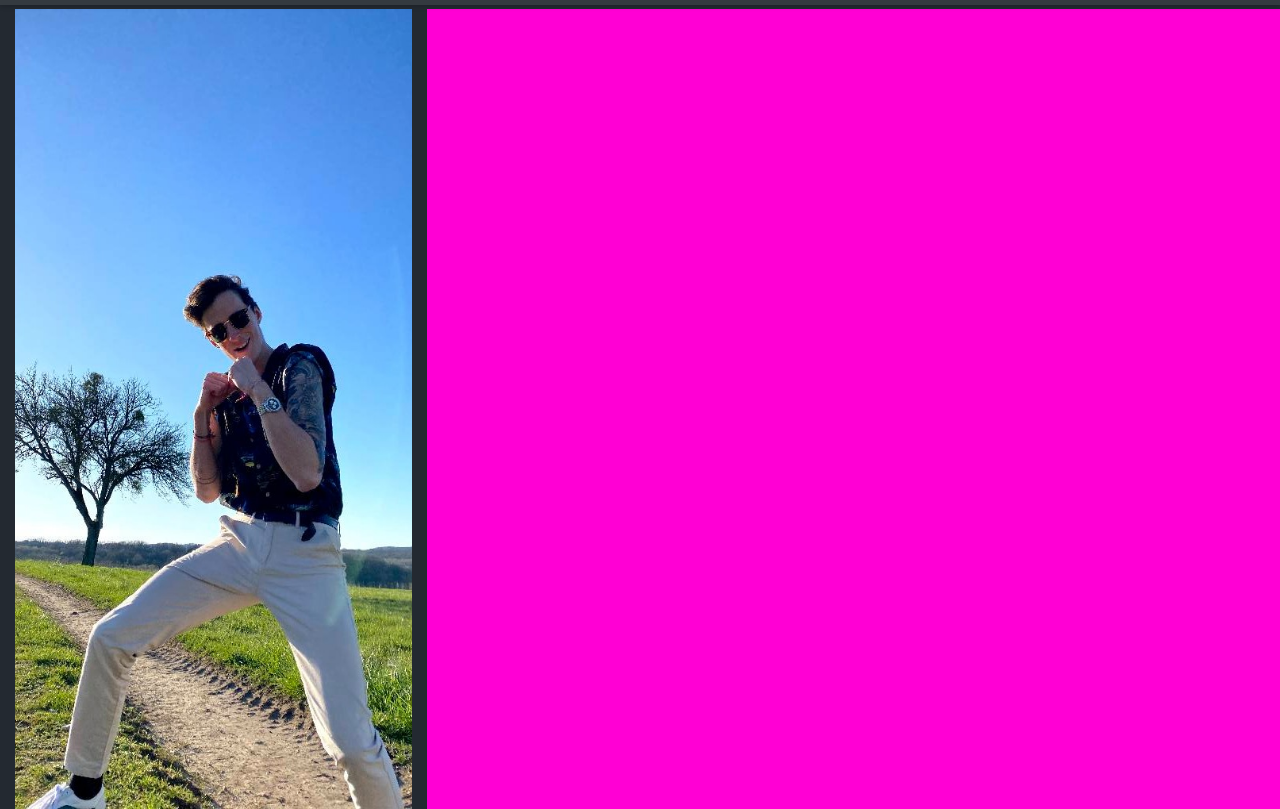
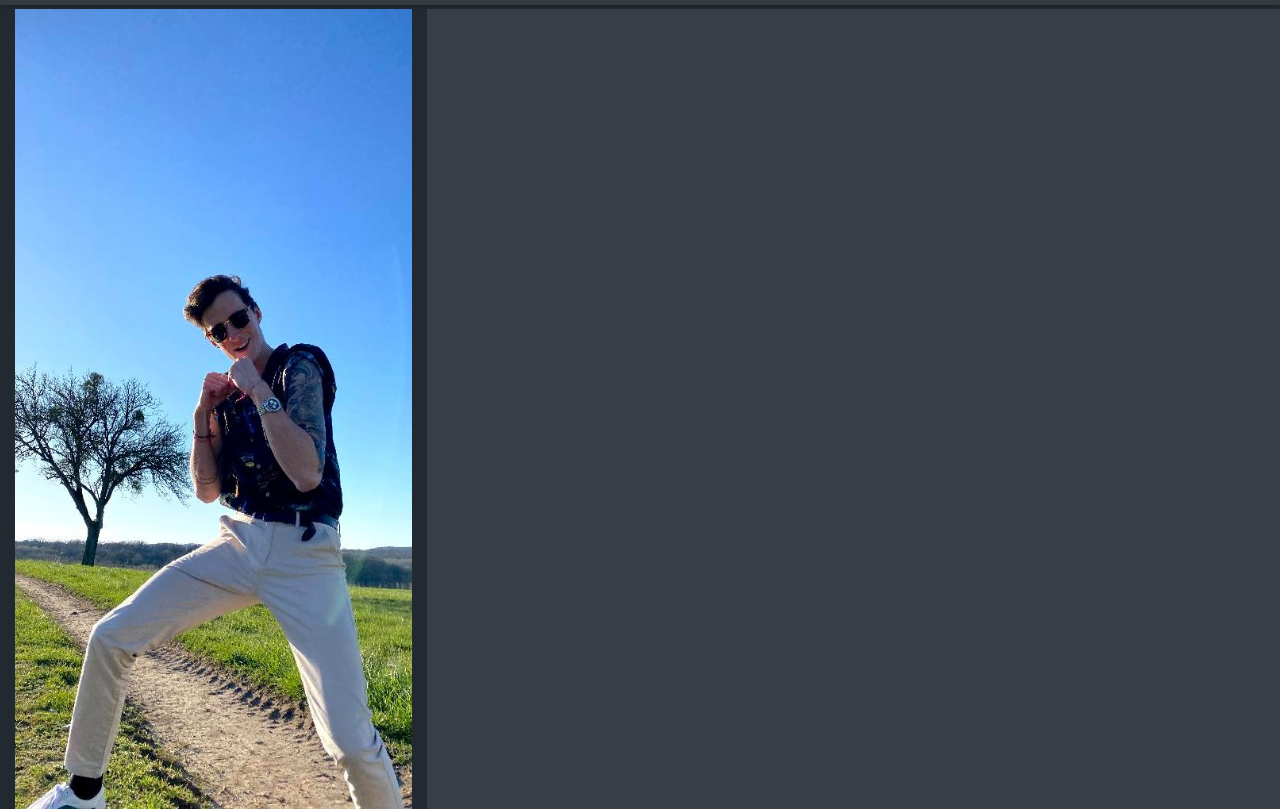
Before and after one commit to Switchf0cus/Sam, a plain HTML site: page aboutme.html in a window 1280 px wide. Shown: the part 84-893 px from the top of the page. Drawn offline with nearby package versions, Linux system fonts and the light colour scheme.

Commit message:
footer fix

```diff
--- a/css/style.css
+++ b/css/style.css
@@ -212,6 +212,10 @@ footer {
      object-fit: cover;
  }
  .col-lg-8{
-     background-color: #ff00d4;
+     background-color: #393e46;
      height: 100vh;
+     color: white;
  }
+ .col-lg-8 p{
+   padding-top: 2rem;
+ }
```
